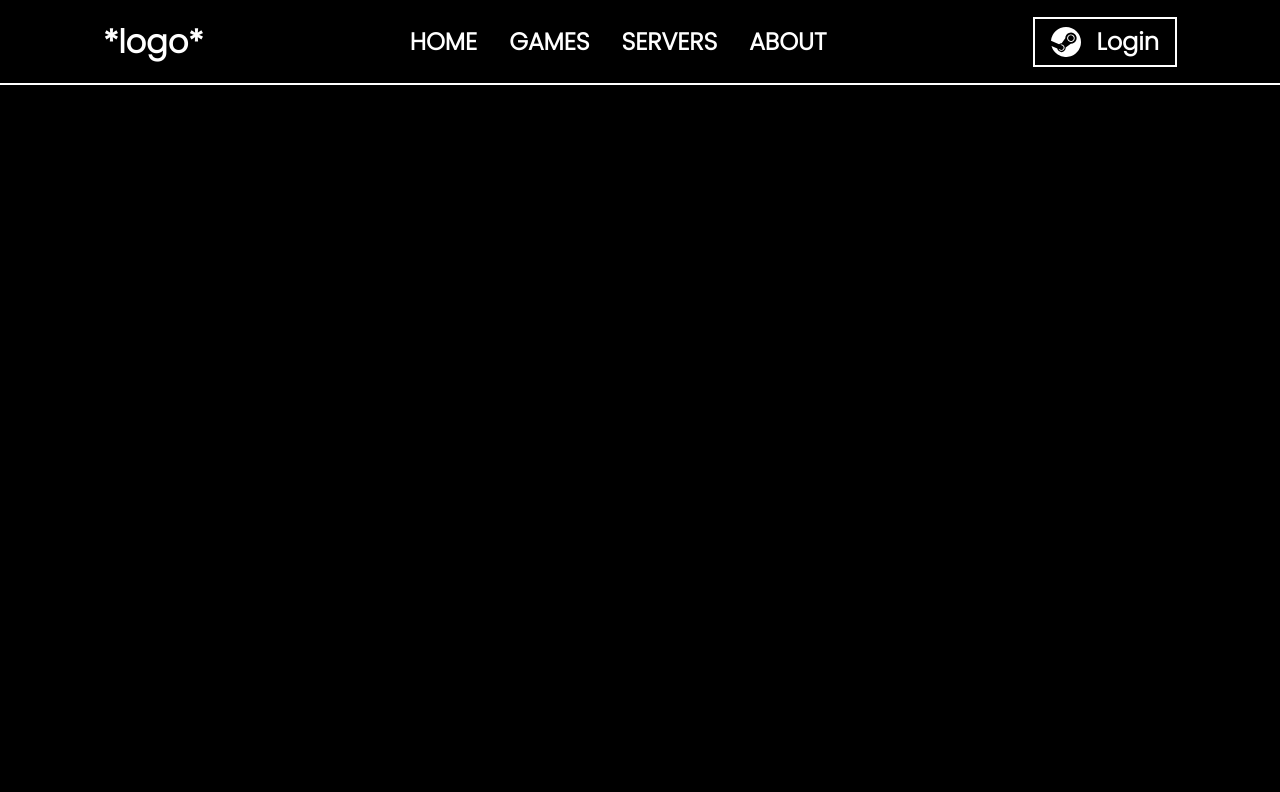
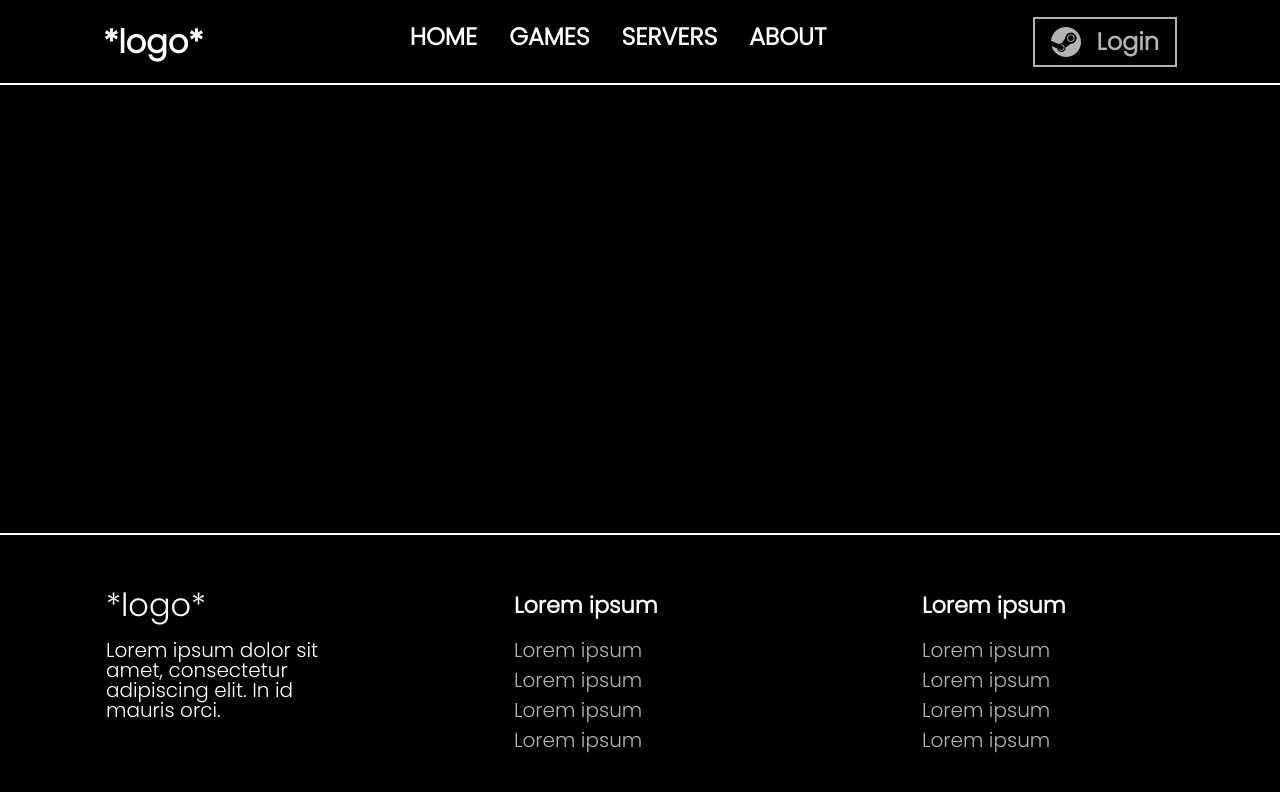
Before and after one commit to RobertsG9751/prakse2023, a React (Create React App) app in the folder frontend/: page / in a window 1280 px wide. Shown: the top 792 px of the page. Built offline with nearby package versions, Linux system fonts and the light colour scheme.

Commit message:
pievienoju footer un izmainiju logout pogas hover effektu

```diff
--- a/frontend/src/App.css
+++ b/frontend/src/App.css
@@ -8,9 +8,12 @@
 html,
 body,
 #root {
-  height: 100%;
-  width: 100%;
+  /* height: 100%;
+  width: 100%; */
   background-color: black;
+  min-height: 100vh;
+  display: flex;
+  flex-direction: column;
 }
 .App {
   height: 100%;
@@ -22,3 +25,7 @@ body,
   align-items: center;
   justify-content: center;
 }
+
+.test {
+  font-size: 30px;
+}
--- a/frontend/src/App.js
+++ b/frontend/src/App.js
@@ -4,6 +4,7 @@ import * as Function from "./functions";
 import Login from "./Components/Login";
 import Logout from "./Components/Logout";
 import Header from "./Components/Header";
+import Footer from "./Components/Footer";
 
 function App() {
   const [isUser, setIsUser] = useState(false);
@@ -27,7 +28,46 @@ function App() {
 
   return (
     <>
-      <Header isLogged={isUser}></Header>
+      <Header isLogged={isUser} />
+      {/* <article className="test">
+        Lorem ipsum dolor sit amet, consectetur adipiscing elit. In id mauris
+        orci. Pellentesque nulla odio, dapibus id sollicitudin pellentesque,
+        suscipit vitae tortor. Lorem ipsum dolor sit amet, consectetur
+        adipiscing elit. In id mauris orci. Pellentesque nulla odio, dapibus id
+        sollicitudin pellentesque, suscipit vitae tortor.Lorem ipsum dolor sit
+        amet, consectetur adipiscing elit. In id mauris orci. Pellentesque nulla
+        odio, dapibus id sollicitudin pellentesque, suscipit vitae tortor.Lorem
+        ipsum dolor sit amet, consectetur adipiscing elit. In id mauris orci.
+        Pellentesque nulla odio, dapibus id sollicitudin pellentesque, suscipit
+        vitae tortor.Lorem ipsum dolor sit amet, consectetur adipiscing elit. In
+        id mauris orci. Pellentesque nulla odio, dapibus id sollicitudin
+        pellentesque, suscipit vitae tortor.Lorem ipsum dolor sit amet,
+        consectetur adipiscing elit. In id mauris orci. Pellentesque nulla odio,
+        dapibus id sollicitudin pellentesque, suscipit vitae tortor.Lorem ipsum
+        dolor sit amet, consectetur adipiscing elit. In id mauris orci.
+        Pellentesque nulla odio, dapibus id sollicitudin pellentesque, suscipit
+        vitae tortor.Lorem ipsum dolor sit amet, consectetur adipiscing elit. In
+        id mauris orci. Pellentesque nulla odio, dapibus id sollicitudin
+        pellentesque, suscipit vitae tortor.Lorem ipsum dolor sit amet,
+        consectetur adipiscing elit. In id mauris orci. Pellentesque nulla odio,
+        dapibus id sollicitudin pellentesque, suscipit vitae tortor.Lorem ipsum
+        dolor sit amet, consectetur adipiscing elit. In id mauris orci.
+        Pellentesque nulla odio, dapibus id sollicitudin pellentesque, suscipit
+        vitae tortor.ipit vitae tortor.Lorem ipsum dolor sit amet, consectetur
+        adipiscing elit. In id mauris orci. Pellentesque nulla odio, dapibus id
+        sollicitudin pellentesque, suscipit vitae tortor.ipit vitae tortor.Lorem
+        ipsum dolor sit amet, consectetur adipiscing elit. In id mauris orci.
+        Pellentesque nulla odio, dapibus id sollicitudin pellentesque, suscipit
+        vitae tortor.ipit vitae tortor.Lorem ipsum dolor sit amet, consectetur
+        adipiscing elit. In id mauris orci. Pellentesque nulla odio, dapibus id
+        sollicitudin pellentesque, suscipit vitae tortor.ipit vitae tortor.Lorem
+        ipsum dolor sit amet, consectetur adipiscing elit. In id mauris orci.
+        Pellentesque nulla odio, dapibus id sollicitudin pellentesque, suscipit
+        vitae tortor.ipit vitae tortor.Lorem ipsum dolor sit amet, consectetur
+        adipiscing elit. In id mauris orci. Pellentesque nulla odio, dapibus id
+        sollicitudin pellentesque, suscipit vitae tortor. nigga
+      </article> */}
+      <Footer />
     </>
   );
 }
--- /dev/null
+++ b/frontend/src/Components/Footer.js
@@ -0,0 +1,55 @@
+import style from "./Footer.module.css";
+
+const Footer = () => {
+  return (
+    <footer className={style.footer}>
+      <div className={style.row}>
+        <div className={style.col}>
+          <span href="#" className={style.logo}>
+            *logo*
+          </span>
+          <p>
+            Lorem ipsum dolor sit amet, consectetur adipiscing elit. In id
+            mauris orci.
+          </p>
+        </div>
+        <div className={style.col}>
+          <h3>Lorem ipsum</h3>
+          <ul>
+            <li>
+              <a href="#">Lorem ipsum</a>
+            </li>
+            <li>
+              <a href="#">Lorem ipsum</a>
+            </li>
+            <li>
+              <a href="#">Lorem ipsum</a>
+            </li>
+            <li>
+              <a href="#">Lorem ipsum</a>
+            </li>
+          </ul>
+        </div>
+        <div className={style.col}>
+          <h3>Lorem ipsum</h3>
+          <ul>
+            <li>
+              <a href="#">Lorem ipsum</a>
+            </li>
+            <li>
+              <a href="#">Lorem ipsum</a>
+            </li>
+            <li>
+              <a href="#">Lorem ipsum</a>
+            </li>
+            <li>
+              <a href="#">Lorem ipsum</a>
+            </li>
+          </ul>
+        </div>
+      </div>
+    </footer>
+  );
+};
+
+export default Footer;
--- /dev/null
+++ b/frontend/src/Components/Footer.module.css
@@ -0,0 +1,59 @@
+.footer {
+  background: black;
+  padding: 50px 0 30px;
+  color: white;
+  font-size: 20px;
+  line-height: 20px;
+  width: 100%;
+  border-top: 2px solid white;
+  margin-top: auto;
+}
+
+.row {
+  display: flex;
+  justify-content: space-between;
+  align-items: flex-start;
+  flex-wrap: wrap;
+  width: 85%;
+  margin: auto;
+}
+
+.col {
+  flex-basis: 25%;
+  padding: 10px;
+}
+
+.logo {
+  color: white;
+  display: block;
+  margin-bottom: 25px;
+  font-size: 2rem;
+}
+
+h3 {
+  font-size: 1.4rem;
+  margin-bottom: 25px;
+}
+
+li {
+  list-style: none;
+  margin-bottom: 10px;
+}
+
+a {
+  text-decoration: none;
+  color: white;
+  transition: 0.2s ease-in-out;
+  opacity: 0.7;
+}
+
+a:hover {
+  opacity: 1;
+}
+
+@media only screen and (max-width: 800px) {
+  .col {
+    flex-basis: 100%;
+    padding: 10px;
+  }
+}
--- a/frontend/src/Components/Header.module.css
+++ b/frontend/src/Components/Header.module.css
@@ -51,10 +51,10 @@
 }
 
 @media only screen and (max-width: 800px) {
-    .logo{
+  .logo {
     display: none;
   }
-    .main_menu_list{
+  .main_menu_list {
     width: 100%;
     display: flex;
     justify-content: center;
--- a/frontend/src/Components/Logout.module.css
+++ b/frontend/src/Components/Logout.module.css
@@ -16,10 +16,12 @@
   cursor: pointer;
   transition: 0.2s ease-in-out;
   margin-left: 1rem;
+  opacity: 0.7;
 }
 
 .logout_btn:hover {
-  scale: 1.4;
+  /* scale: 1.4; */
+  opacity: 1;
 }
 
 .username {
@@ -34,10 +36,11 @@
   border-radius: 10px;
 }
 @media only screen and (max-width: 800px) {
-  .avatar, .username{
+  .avatar,
+  .username {
     display: none;
   }
-  .logout_btn{
+  .logout_btn {
     margin-left: 20px;
   }
 }
```
Lines whose indentation alone changed are shown as unchanged.
